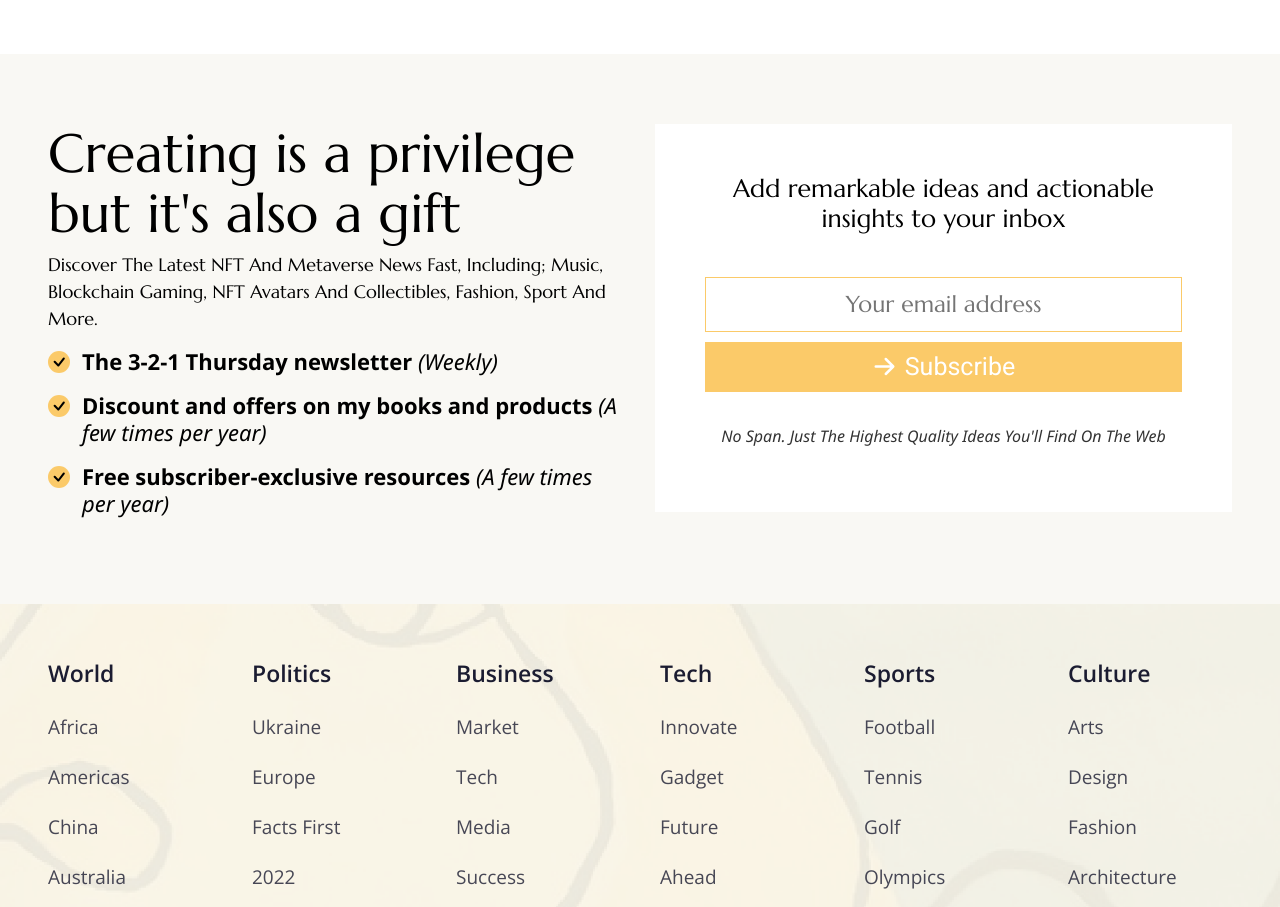
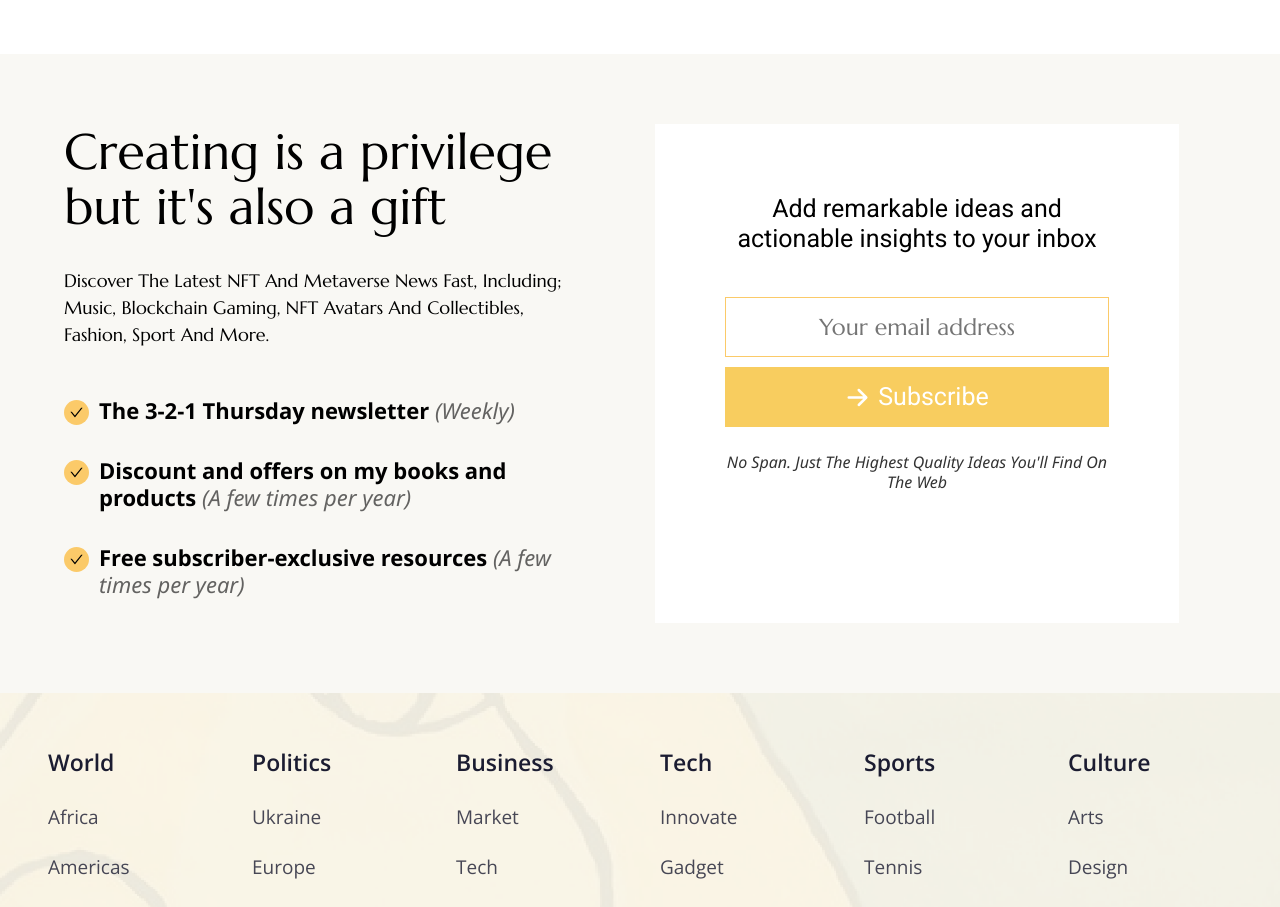
Before and after one commit to reactdevs23/fomo, a React (Create React App) app: page /magazine in a window 1280 px wide. Shown: the part 3520-4427 px from the top of the page. Built offline with nearby package versions, Linux system fonts and the light colour scheme.

Commit message:
fomodesign

```diff
--- a/src/components/global/navbar/Navbar.js
+++ b/src/components/global/navbar/Navbar.js
@@ -82,7 +82,7 @@ const Menu = () => {
                 <nav id="mobile-nav">
                   <ul className="mobile-nav-ul">
                     {menus.map((menu, index) => (
-                      <li className="link w-auto d-block" key={index}>
+                      <li className="link w-auto d-block py-2" key={index}>
                         <Link className="text-decoration-none" to={menu.link}>
                           {menu.name}
                         </Link>
@@ -90,7 +90,7 @@ const Menu = () => {
                     ))}
 
                     <li>
-                      <button className="nav-subscribe-btn effect">
+                      <button className="nav-subscribe-btn effect mt-2">
                         Subscribe
                       </button>
                     </li>
--- a/src/components/pages/Magazine/Privilege/Privilage.js
+++ b/src/components/pages/Magazine/Privilege/Privilage.js
@@ -1,5 +1,5 @@
 import React, { useState } from "react";
-import { BsCheck } from "react-icons/bs";
+import { AiOutlineCheck } from "react-icons/ai";
 import { HiArrowRight } from "react-icons/hi";
 import styles from "./styles.module.css";
 
@@ -21,8 +21,8 @@ const Privilege = () => {
   };
   return (
     <section className={styles.privilegeContainer}>
-      <div className={`${styles.privilege} container`}>
-        <div>
+      <div className={`${styles.privilege} `}>
+        <div className={styles.textContainer}>
           <h4 className={styles.title}>
             Creating is a privilege but it's also a gift
           </h4>
@@ -36,7 +36,7 @@ const Privilege = () => {
               <div className={styles.listItem} key={i}>
                 <span className={styles.iconContainer}>
                   {" "}
-                  <BsCheck className={styles.icon} />
+                  <AiOutlineCheck className={styles.icon} />
                 </span>{" "}
                 <p>
                   {" "}
@@ -47,7 +47,7 @@ const Privilege = () => {
             ))}
           </div>
         </div>
-        <div className={styles.seperator}></div>
+
         <div className={styles.contactBox}>
           <h4 className={styles.heading}>
             Add remarkable ideas and actionable insights to your inbox
--- a/src/components/pages/Magazine/Privilege/styles.module.css
+++ b/src/components/pages/Magazine/Privilege/styles.module.css
@@ -3,16 +3,22 @@
   padding: 70px 0;
 }
 .privilege {
-  display: grid;
-  grid-template-columns: 1fr 0.2fr 524px;
-  align-items: start;
+  max-width: 1200px;
+  margin: 0 auto;
+  width: 90%;
+
+  display: flex;
+  justify-content: space-between;
   gap: 30px;
+}
+.textContainer {
+  max-width: 524px;
 }
 .title {
   font-family: "Marcellus";
   font-style: normal;
   font-weight: 400;
-  font-size: 54px;
+  font-size: 50px;
   line-height: 110%;
   color: #000000;
 }
@@ -24,6 +30,7 @@
   line-height: 150%;
 
   color: #000000;
+  padding: 25px 0;
 }
 .listItem {
   font-family: "Segoe UI";
@@ -31,9 +38,13 @@
   font-size: 22px;
   line-height: 125%;
   color: #000000;
-  display: flex;
-  align-items: flex-start;
-  gap: 5px;
+  display: grid;
+  grid-template-columns: 25px 1fr;
+  padding: 8px 0;
+  gap: 10px;
+}
+.listItem p {
+  font-family: "Segoe UI";
 }
 .iconContainer {
   background-color: #fbca69;
@@ -43,20 +54,25 @@
   align-items: center;
   margin-top: 3px;
   margin-right: 7px;
+  width: 25px;
+  height: 25px;
 }
 .icon {
   color: #000;
+  font-size: 15px;
 }
 .timePeriod {
   font-style: italic;
   font-weight: 300;
+  opacity: 0.6;
 }
 .contactBox {
   background: #ffffff;
-  padding: 50px;
+  padding: 70px;
+  max-width: 524px;
 }
 .heading {
-  font-family: "Marcellus";
+  font-family: "Roboto";
   font-style: normal;
   font-weight: 400;
   font-size: 25px;
@@ -79,6 +95,8 @@
   font-size: 23px;
   line-height: 140%;
   color: #000000;
+  height: 60px;
+  margin-bottom: 10px;
 }
 .button {
   font-family: "Roboto";
@@ -91,24 +109,31 @@
   outline: none;
   cursor: pointer;
   text-align: center;
-  background-color: #fbca69;
+  background-color: rgb(248, 205, 95);
   padding: 10px 12px;
   width: 100%;
   display: flex;
   justify-content: center;
   align-items: center;
   gap: 8px;
-  margin-top: 10px;
+
+  transition: 0.3s;
+  height: 60px;
+}
+.button:hover {
+  transform: translateY(-10px);
+  background-color: rgb(248, 205, 95, 0.9);
 }
 .direction {
   font-family: "Segoe UI";
   font-style: italic;
   font-weight: 400;
   font-size: 16px;
-  line-height: 120%;
+  line-height: 125%;
   color: #000000;
   text-align: center;
   opacity: 0.8;
+  transform: translateY(-10px);
 }
 @media only screen and (max-width: 1280px) {
   .seperator {
@@ -117,7 +142,6 @@
   .privilege {
     display: grid;
     grid-template-columns: 1fr 1fr;
-    align-items: start;
   }
 }
 @media only screen and (max-width: 1199px) {
@@ -144,16 +168,22 @@
   }
 }
 @media only screen and (max-width: 991px) {
-  .contactBox {
-    padding: 30px;
+  .privilege {
+    grid-template-columns: 1fr;
+    justify-content: center;
+  }
+  .textContainer {
+    margin: 0 auto;
   }
 }
 @media only screen and (max-width: 767px) {
-  .privilege {
-    grid-template-columns: 1fr;
-  }
   .contactBox {
     max-width: 500px;
     margin: 0 auto;
   }
 }
+@media only screen and (max-width: 520px) {
+  .contactBox {
+    padding: 30px;
+  }
+}
```
